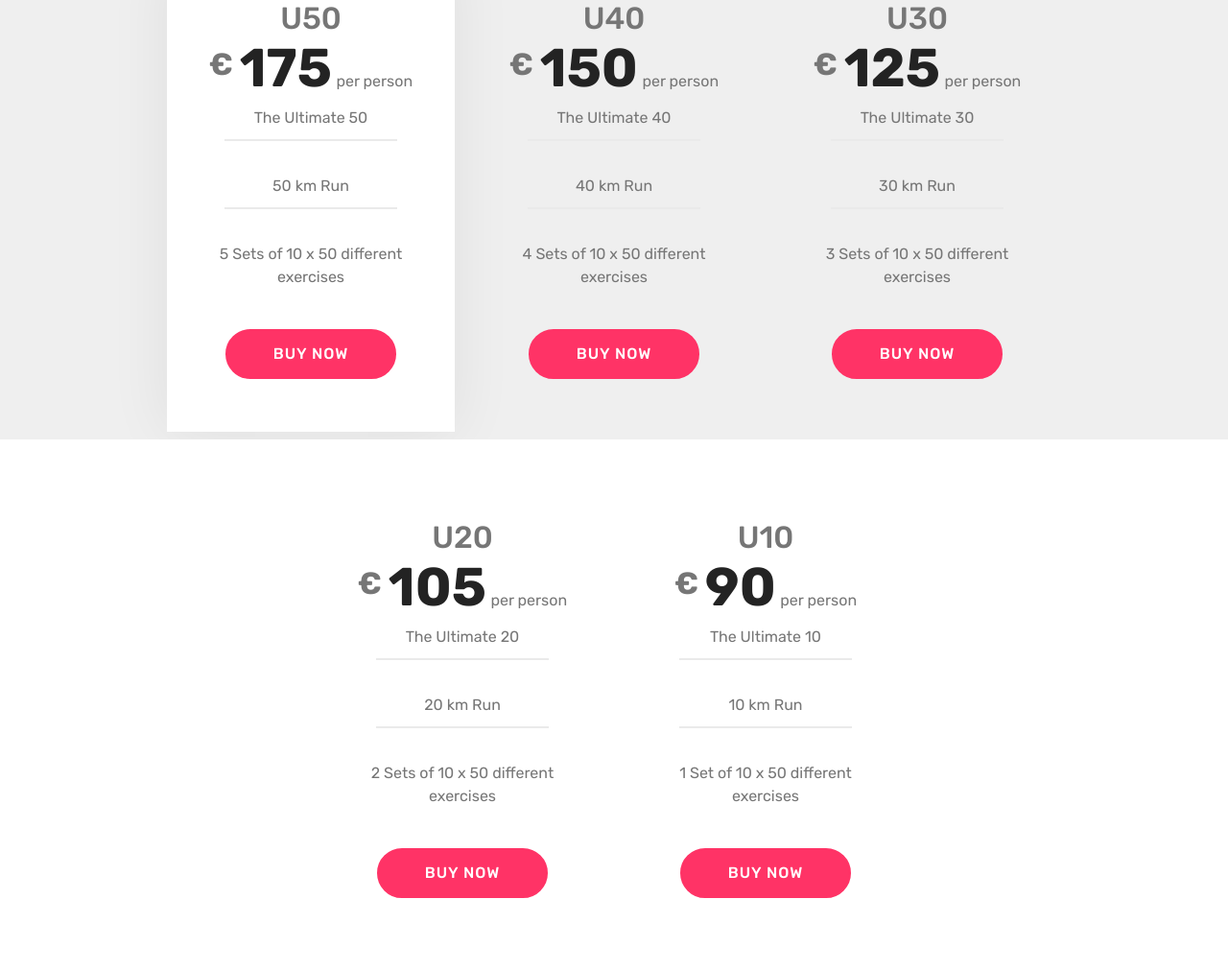
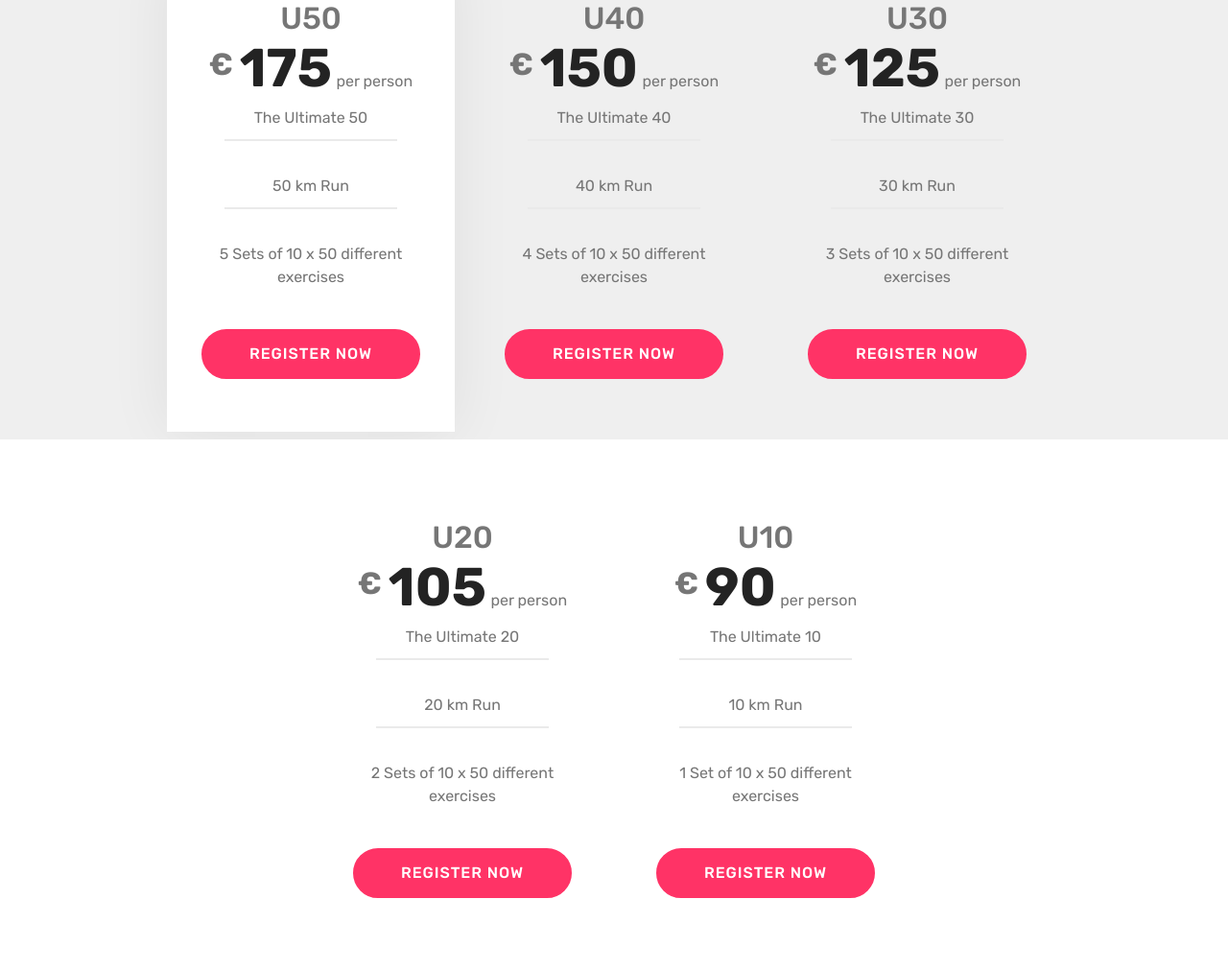
Before and after one commit to cruz-creative/TUC, a plain HTML site: page index.html in a window 1280 px wide. Shown: the part 1409-2420 px from the top of the page at 96% size. Drawn offline with Linux system fonts and the light colour scheme; a script that the page names is missing; files whose address does not match are found by name.

Commit message:
ticket link

```diff
--- a/index.html
+++ b/index.html
@@ -74,13 +74,13 @@
                 <li class="nav-item"><a class="nav-link link text-black display-4" href="index.html#info4-b">About Us</a></li><li class="nav-item"><a class="nav-link link text-black display-4" href="index.html#pricing-tables2-h">Prices</a></li><li class="nav-item"><a class="nav-link link text-black display-4" href="index.html#instagram-feed-block-5">
                         Gallery</a></li><li class="nav-item"><a class="nav-link link text-black display-4" href="https://www.facebook.com/The-Ultimate-Challenges-2270366923042610" target="_blank">
                         FaceBook</a></li></ul>
-            <div class="navbar-buttons mbr-section-btn"><a class="btn btn-sm btn-black display-4" href="https://www.eventbrite.com/preview?eid=65360544147/" target="_blank"><span class="mbrib-touch mbr-iconfont mbr-iconfont-btn"></span>
+            <div class="navbar-buttons mbr-section-btn"><a class="btn btn-sm btn-black display-4" href="https://www.eventbrite.com/e/the-ultimate-challenges-registration-66867659971?utm-medium=discovery&utm-campaign=social&utm-content=attendeeshare&utm-source=strongmail&utm-term=listing" target="_blank"><span class="mbrib-touch mbr-iconfont mbr-iconfont-btn"></span>
                     ENTER NOW</a></div>
         </div>
     </nav>
 </section>
 
-<section class="engine"><a href="https://mobirise.info/s">free bootstrap themes</a></section><section class="header8 cid-rvmiBxltEb mbr-fullscreen mbr-parallax-background" id="header8-1">
+<section class="engine"><a href="https://mobirise.info/g">how to build your own site</a></section><section class="header8 cid-rvmiBxltEb mbr-fullscreen mbr-parallax-background" id="header8-1">
 
 
 
@@ -166,7 +166,7 @@
                             <li class="list-group-item">The Ultimate 50</li><br><li class="list-group-item">50 km Run</li><br><li class="list-group-item">5 Sets of 10 x 50 different exercises</li>
                         </ul>
                     </div>
-                    <div class="mbr-section-btn text-center py-4 pb-5"><a href="https://www.eventbrite.com/preview?eid=65360544147/" class="btn btn-secondary display-4">BUY NOW</a></div>
+                    <div class="mbr-section-btn text-center py-4 pb-5"><a href="https://www.eventbrite.com/e/the-ultimate-challenges-registration-66867659971?utm-medium=discovery&utm-campaign=social&utm-content=attendeeshare&utm-source=strongmail&utm-term=listing" class="btn btn-secondary display-4">REGISTER NOW</a></div>
                 </div>
             </div>
 
@@ -189,7 +189,7 @@
                             <li class="list-group-item">The Ultimate 40</li><br><li class="list-group-item">40 km Run</li><br><li class="list-group-item">4 Sets of 10 x 50 different exercises</li>
                         </ul>
                     </div>
-                    <div class="mbr-section-btn text-center py-4 pb-5"><a href="https://www.eventbrite.com/preview?eid=65360544147/" class="btn btn-secondary display-4">BUY NOW</a></div>
+                    <div class="mbr-section-btn text-center py-4 pb-5"><a href="https://www.eventbrite.com/e/the-ultimate-challenges-registration-66867659971?utm-medium=discovery&utm-campaign=social&utm-content=attendeeshare&utm-source=strongmail&utm-term=listing" class="btn btn-secondary display-4">REGISTER NOW</a></div>
                 </div>
             </div>
 
@@ -212,7 +212,7 @@
                             <li class="list-group-item">The Ultimate 30</li><br><li class="list-group-item">30 km Run</li><br><li class="list-group-item">3 Sets of 10 x 50 different exercises</li>
                         </ul>
                     </div>
-                    <div class="mbr-section-btn text-center py-4 pb-5"><a href="https://www.eventbrite.com/preview?eid=65360544147/" class="btn btn-secondary display-4">BUY NOW</a></div>
+                    <div class="mbr-section-btn text-center py-4 pb-5"><a href="https://www.eventbrite.com/e/the-ultimate-challenges-registration-66867659971?utm-medium=discovery&utm-campaign=social&utm-content=attendeeshare&utm-source=strongmail&utm-term=listing" class="btn btn-secondary display-4">REGISTER NOW</a></div>
                 </div>
             </div>
 
@@ -249,7 +249,7 @@
                             <li class="list-group-item">The Ultimate 20</li><br><li class="list-group-item">20 km Run</li><br><li class="list-group-item">2 Sets of 10 x 50 different exercises</li>
                         </ul>
                     </div>
-                    <div class="mbr-section-btn text-center py-4 pb-5"><a href="https://www.eventbrite.com/preview?eid=65360544147/" class="btn btn-secondary display-4">BUY NOW</a></div>
+                    <div class="mbr-section-btn text-center py-4 pb-5"><a href="https://www.eventbrite.com/e/the-ultimate-challenges-registration-66867659971?utm-medium=discovery&utm-campaign=social&utm-content=attendeeshare&utm-source=strongmail&utm-term=listing" class="btn btn-secondary display-4">REGISTER NOW</a></div>
                 </div>
             </div>
 
@@ -272,7 +272,7 @@
                             <li class="list-group-item">The Ultimate 10</li><br><li class="list-group-item">10 km Run</li><br><li class="list-group-item">1 Set of 10 x 50 different exercises</li>
                         </ul>
                     </div>
-                    <div class="mbr-section-btn text-center py-4 pb-5"><a href="https://www.eventbrite.com/preview?eid=65360544147/" class="btn btn-secondary display-4">BUY NOW</a></div>
+                    <div class="mbr-section-btn text-center py-4 pb-5"><a href="https://www.eventbrite.com/e/the-ultimate-challenges-registration-66867659971?utm-medium=discovery&utm-campaign=social&utm-content=attendeeshare&utm-source=strongmail&utm-term=listing" class="btn btn-secondary display-4">REGISTER NOW</a></div>
                 </div>
             </div>
 
@@ -284,7 +284,7 @@
     </div>
 </section>
 
-<section class="mbr-instagram-feed" data-rows="" data-per-row-slider="5" data-spacing="4" data-full-width="" data-token="15927316502.727bfe1.6e7539be59f040b1b2e496bd388094a3" data-per-row-grid="" id="instagram-feed-block-5" data-rv-view="11" style="background-image: url(assets/images/-dsc9487-baw-2000x2268.jpg); padding-top: 40px; padding-bottom: 40px;">
+<section class="mbr-instagram-feed" data-rows="" data-per-row-slider="5" data-spacing="4" data-full-width="" data-token="15927316502.727bfe1.6e7539be59f040b1b2e496bd388094a3" data-per-row-grid="" id="instagram-feed-block-5" data-rv-view="18" style="background-image: url(assets/images/-dsc9487-baw-2000x2268.jpg); padding-top: 40px; padding-bottom: 40px;">
     <div class="mbr-overlay" style="opacity: 0.6; background-color: rgb(239, 239, 239);">
     </div>
     <div class="container container_toggle">
```
Also changed, not shown: 1 other file.
